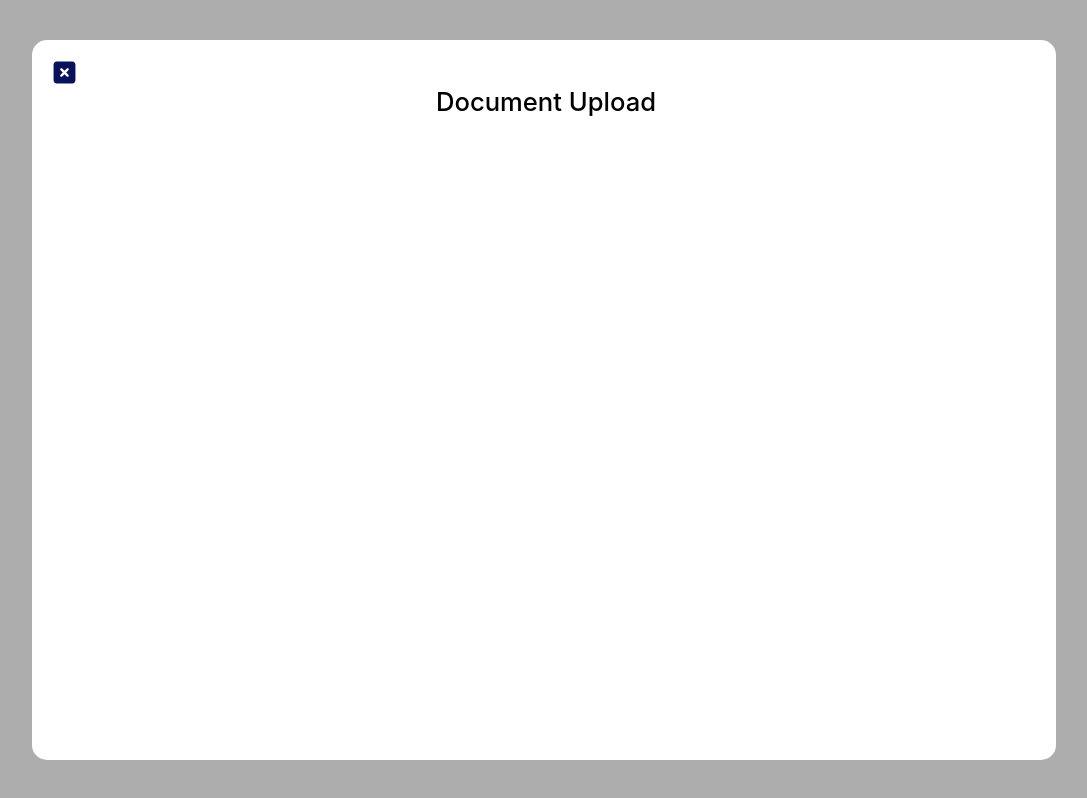
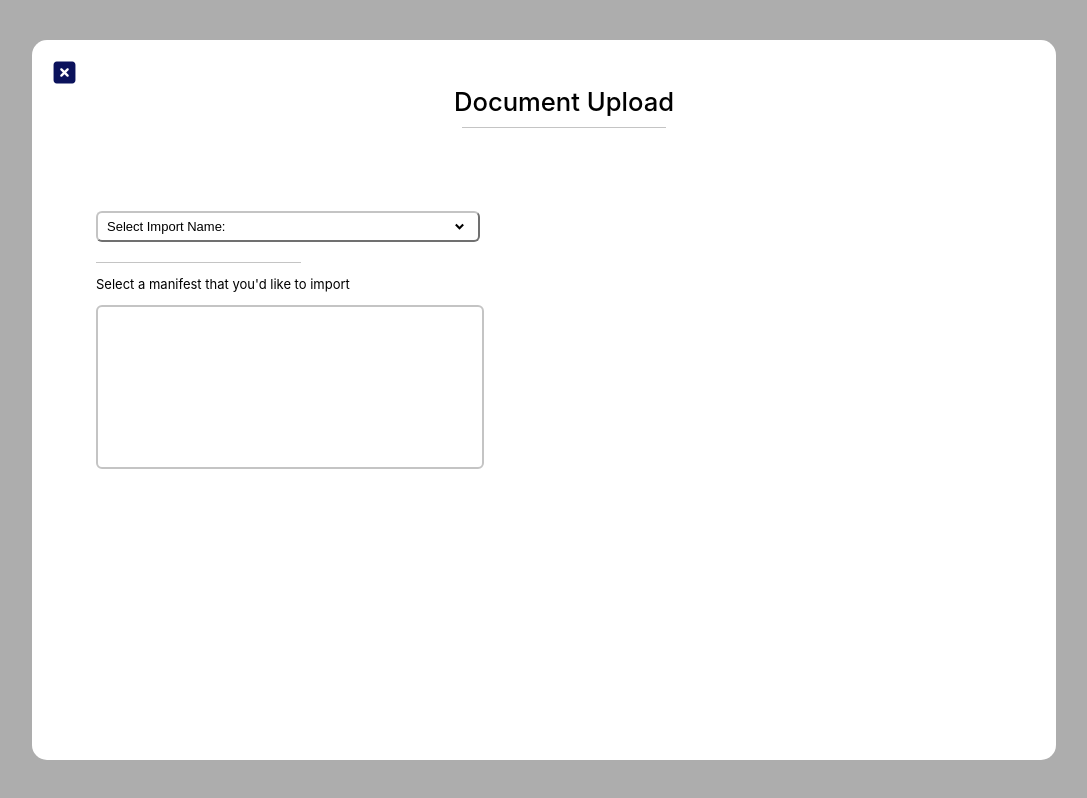
Before and after one commit to DeyvinC/doc-upload, a React (Create React App) app: page / in a window 1280 px wide. Shown: the whole page, without its empty margins (96-1183 px from the left). Built offline with nearby package versions, Linux system fonts and the light colour scheme.

Commit message:
a dropdown and a container for drag and drop

```diff
--- a/src/App.css
+++ b/src/App.css
@@ -27,13 +27,50 @@
   height: 60px;
   width: 60vw;
   display: flex;
-  justify-content: center;
+  align-items: center;
+  flex-direction: column;
 }
 .headerText {
   font-size: 2vw;
   font-weight: 500;
   width: 20vw;
-  @media (max-width: '400px') {
-    font-size: 20px;
-  }
+  text-align: center;
+  margin-bottom: 10px;
 }
+.headerDivider {
+  border-bottom: 1px solid rgb(196, 196, 196);
+  width: 16vw;
+}
+.Divider1 {
+  border-bottom: 1px solid rgb(196, 196, 196);
+  width: 16vw;
+  margin-top: 20px;
+}
+.mainInfoCon {
+  width: 70vw;
+  display: flex;
+  align-self: center;
+}
+.subCon {
+  width: 100%;
+  height: 50vh;
+  display: flex;
+  justify-content: center;
+}
+.selImportBtn {
+  width: 30vw;
+  display: flex;
+  flex-direction: row;
+  justify-content: space-between;
+  align-items: center;
+  background-color: white;
+  border-color: rgb(196, 196, 196);
+  border-radius: 6px;
+}
+.dragMainCon {
+  width: 30vw;
+  height: 20vh;
+  background-color: white;
+  border-radius: 6px;
+  border: solid 2px rgb(196, 196, 196);
+}
--- a/src/App.tsx
+++ b/src/App.tsx
@@ -1,8 +1,23 @@
-import React from 'react';
+import React, { useState } from 'react';
 import './App.css';
 import { FaSquareXmark } from "react-icons/fa6";
+import LargeDropDown from './components/LargeDropDown';
+import { RiArrowDropDownLine } from "react-icons/ri";
+//
 
 function App() {
+  //
+  const [optionSelected, setOptionSelected] = useState<string>("")
+  const [showDropDown, setShowDropDown] = useState<boolean>(false);
+  //
+  const options = () => {
+    return ["Option 1", "Option 2", "Option 3"]
+  }
+  //
+  // const optionSelection = (options: string): void => {
+  //   setOptionSelected(options)
+  // }
+  //optionSelection={optionSelected}
   return (
     <div className="App">
       <div className='mainCon'>
@@ -12,6 +27,25 @@ function App() {
           </div>
           <div className='headerCon'>
             <p className='headerText'>Document Upload</p>
+            <div className='headerDivider'></div>
+          </div>
+        </div>
+        <div className='subCon'>
+          <div className='mainInfoCon'>
+            <div>
+              <button className='selImportBtn'>
+                <p style={{margin: 3, fontSize: 13}}>Select Import Name:</p>
+                <RiArrowDropDownLine size={25} />
+              </button>
+              {showDropDown && (
+                <LargeDropDown options={options()} showDropDown={false}  />
+              )}
+              <div className='Divider1'></div>
+              <p style={{fontSize: 13}}>Select a manifest that you'd like to import</p>
+              <div className='dragMainCon'>
+
+              </div>
+            </div>
           </div>
         </div>
       </div>
--- /dev/null
+++ b/src/components/LargeDropDown.tsx
@@ -0,0 +1,51 @@
+import React, { useEffect, useState } from 'react';
+
+type DropDownProps = {
+  options: string[];
+  showDropDown: boolean;
+  //optionSelection: Function;
+};
+
+const LargeDropDown: React.FC<DropDownProps> = ({
+  options,
+  //optionSelection,
+}: DropDownProps): JSX.Element => {
+  const [showDropDown, setShowDropDown] = useState<boolean>(false);
+
+  /**
+   * Handle passing the city name
+   * back to the parent component
+   *
+   * @param city  The selected city
+   */
+  const onClickHandler = (city: string): void => {
+    //optionSelection(city);
+  };
+
+  useEffect(() => {
+    setShowDropDown(showDropDown);
+  }, [showDropDown]);
+
+  return (
+    <>
+      <div className={showDropDown ? 'dropdown' : 'dropdown active'}>
+        {options.map(
+          (city: string, index: number): JSX.Element => {
+            return (
+              <p
+                key={index}
+                onClick={(): void => {
+                  onClickHandler(city);
+                }}
+              >
+                {city}
+              </p>
+            );
+          }
+        )}
+      </div>
+    </>
+  );
+};
+
+export default LargeDropDown;
```
